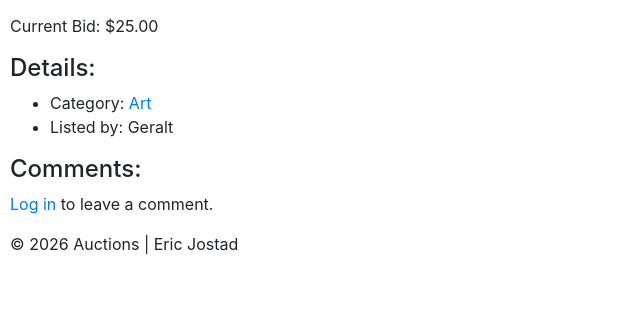
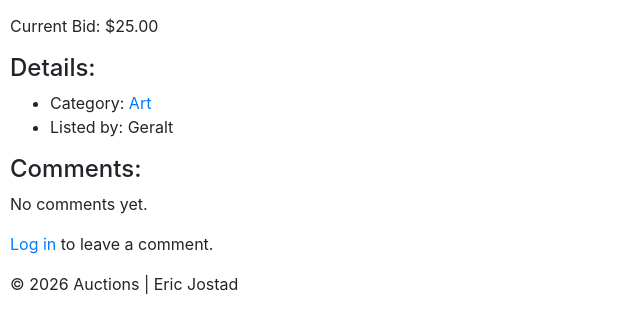
Before and after one commit to EricJostad/Commerce, a Django app: a page that uses auctions/templates/auctions/listing.html in a window 1280 px wide. Shown: the part 235-568 px from the top of the page, without its empty margins (0-640 px from the left). Run offline with Django 3.2, Linux system fonts and the light colour scheme; data comes from the database, SQL or seed files in the repository; both versions use the stored data as it was after the commit; some libraries are stand-ins or nearby versions.

Commit message:
Updated listing view to allow for comment saving, as well as introduced comment posting constraints. Updated listing template to allow for proper rendering of comments, if any exist for an item.

```diff
--- a/auctions/templates/auctions/listing.html
+++ b/auctions/templates/auctions/listing.html
@@ -53,6 +53,17 @@
         {% endif %}
     {% endif %}
 <h4>Comments:</h4>
+    {% if comments %}
+        <ul>
+            {% for comment in comments %}
+                <strong>{{ comment.user.username }}:</strong>
+                <p>{{ comment.content }}</p>
+                ---------------------------------
+            {% endfor %}
+        </ul>
+    {% else %}
+        <p>No comments yet.</p>
+    {% endif %}
     {% if user.is_authenticated %}
         <form action="{% url 'auctions:listing' auction.id auction.title %}" method="post">
             {% csrf_token %}
--- a/auctions/views.py
+++ b/auctions/views.py
@@ -75,6 +75,7 @@ def register(request):
 
 def listing(request, auction_id, auction_title):
     auction = Auction.objects.get(pk=auction_id)
+    comments = Comment.objects.filter(auction=auction)
     highest_bid = Bid.objects.filter(
         auction=auction).order_by('-bid_amount').first()
     bid_form = BidForm()
@@ -96,10 +97,17 @@ def listing(request, auction_id, auction_title):
                 bid.auction = auction
                 bid.save()
         if comment_form.is_valid():
-            comment = comment_form.save(commit=False)
-            comment.user = request.user
-            comment.auction = auction
-            comment.save()
+            if comment_form.cleaned_data["content"].strip() == "":
+                comment_form.add_error(
+                    "content", "Comment cannot be blank.")
+            elif len(comment_form.cleaned_data["content"]) > 500:
+                comment_form.add_error(
+                    "content", "Comment cannot exceed 500 characters.")
+            else:
+                comment = comment_form.save(commit=False)
+                comment.user = request.user
+                comment.auction = auction
+                comment.save()
     if request.user.is_authenticated:
         is_watching = Watchlist.objects.filter(
             user=request.user, auction=auction).exists()
@@ -111,6 +119,7 @@ def listing(request, auction_id, auction_title):
         "is_watching": is_watching,
         "bid_form": bid_form,
         "comment_form": comment_form,
+        "comments": comments,
         "highest_bid": highest_bid
     })
 
```
Also changed, not shown: db.sqlite3.
